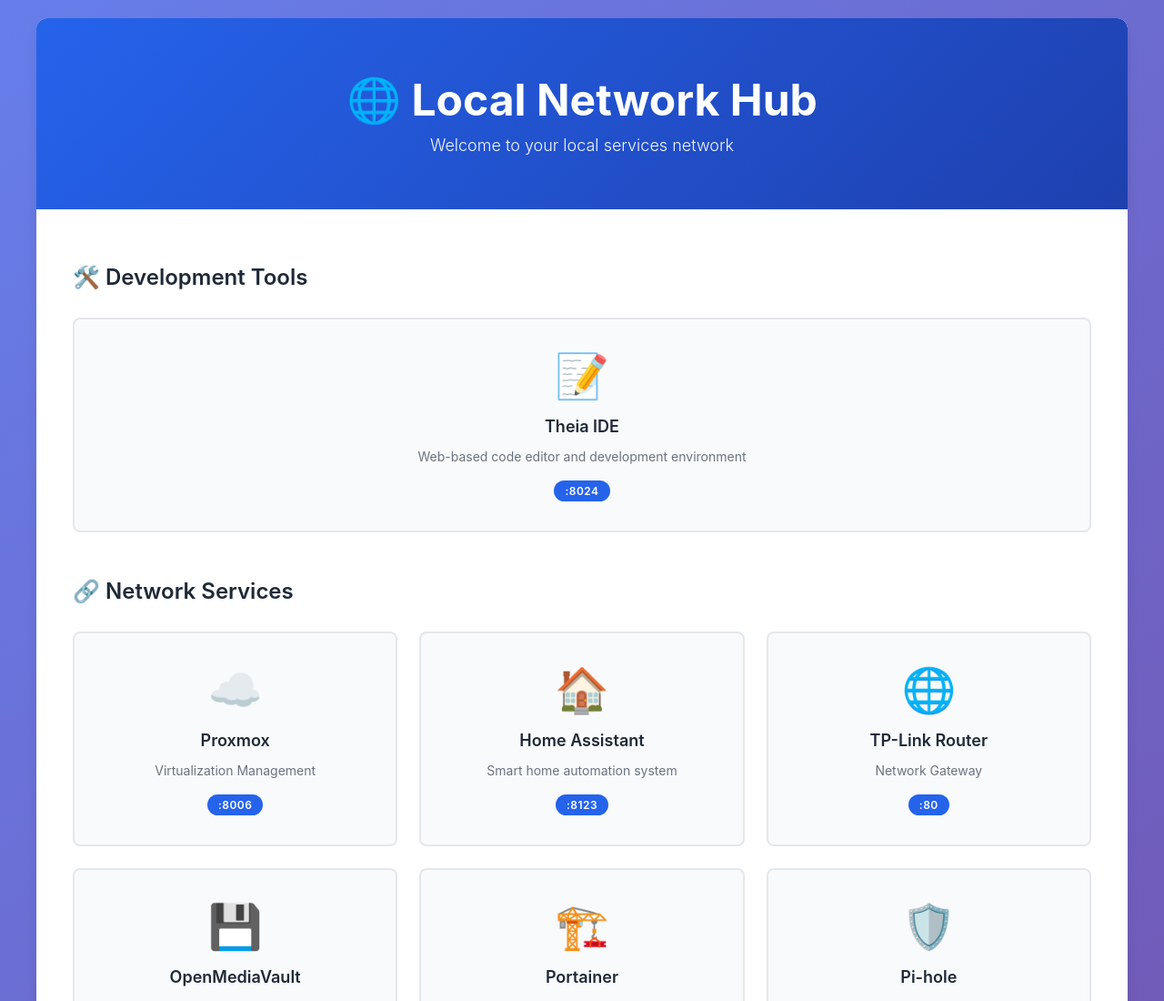
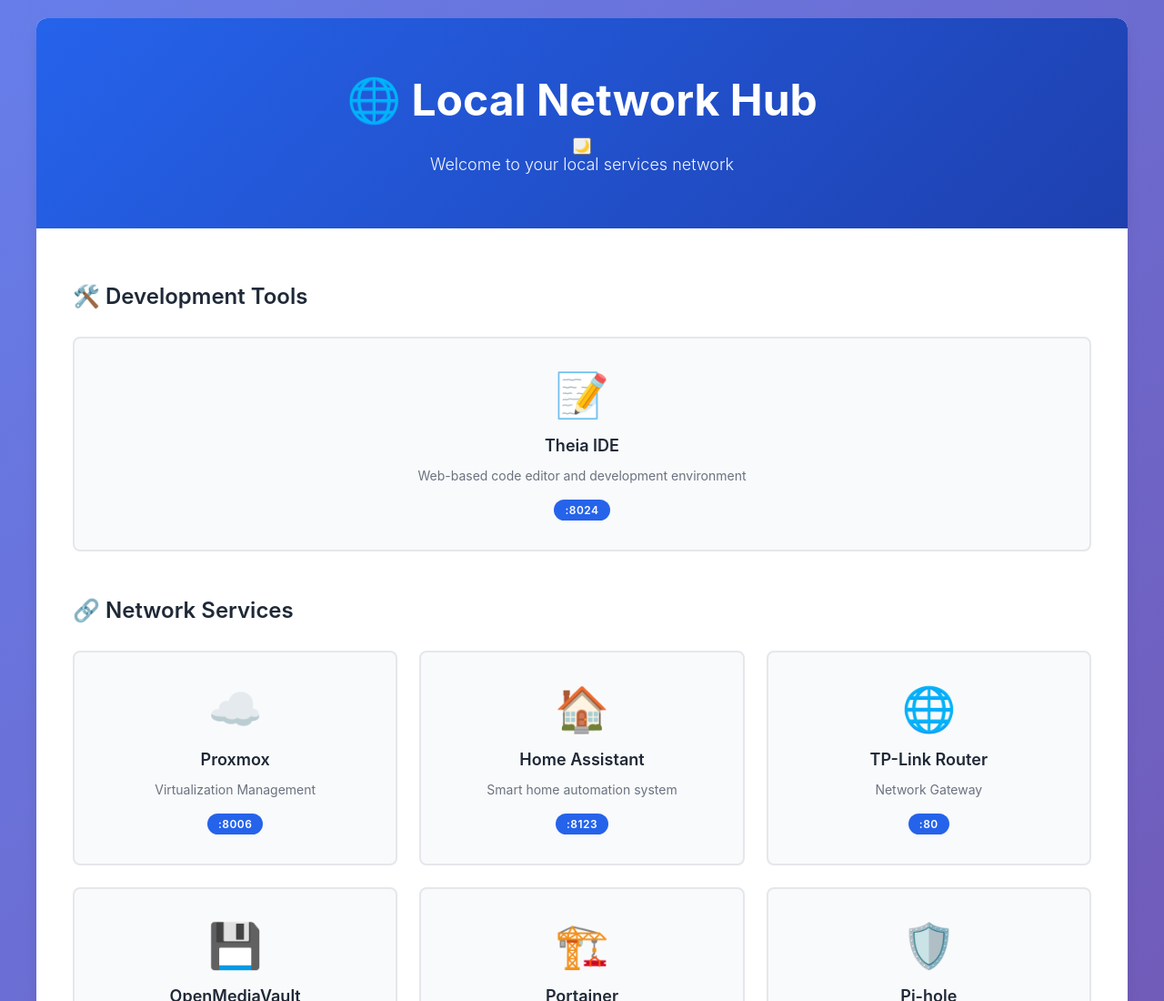
Before and after one commit to thei789/workspace, a website: page src/index.html in a window 1280 px wide. Shown: the top 1100 px of the page at 91% size. Drawn offline with Linux system fonts and the light colour scheme.

Commit message:
Dark mode funktionality added to the website. The user can now toggle between light and dark themes, enhancing the user experience and accessibility. The CSS has been updated to include styles for both themes, and JavaScript has been implemented to handle the theme switching logic. This feature allows users to choose their preferred viewing mode, making the website more versatile and user-friendly.

```diff
--- a/public/style.css
+++ b/public/style.css
@@ -15,6 +15,26 @@
     --border-color: #e5e7eb;
     --shadow: 0 1px 3px rgba(0, 0, 0, 0.1);
     --shadow-lg: 0 10px 15px -3px rgba(0, 0, 0, 0.1);
+
+    /* Dark mode variables */
+    --dark-primary: #60a5fa;
+    --dark-secondary: #3b82f6;
+    --dark-text-primary: #e5e7eb;
+    --dark-text-secondary: #9ca3af;
+    --dark-bg-light: #1f2937;
+    --dark-bg-white: #111827;
+    --dark-border-color: #374151;
+}
+
+/* Dark mode overrides */
+:root[data-theme="dark"] {
+  --primary-color: var(--dark-primary);
+  --secondary-color: var(--dark-secondary);
+  --text-primary: var(--dark-text-primary);
+  --text-secondary: var(--dark-text-secondary);
+  --bg-light: var(--dark-bg-light);
+  --bg-white: var(--dark-bg-white);
+  --border-color: var(--dark-border-color);
 }
 
 body {
@@ -26,6 +46,38 @@
     align-items: center;
     justify-content: center;
     padding: 20px;
+}
+
+/* Smooth transition for theme changes */
+* {
+  transition: background-color 0.3s ease, color 0.3s ease, border-color 0.3s ease;
+}
+
+/* Dark mode overrides */
+:root[data-theme="dark"] {
+  --primary-color: var(--dark-primary);
+  --secondary-color: var(--dark-secondary);
+  --text-primary: var(--dark-text-primary);
+  --text-secondary: var(--dark-text-secondary);
+  --bg-light: var(--dark-bg-light);
+  --bg-white: var(--dark-bg-white);
+  --border-color: var(--dark-border-color);
+}
+
+body {
+    font-family: -apple-system, BlinkMacSystemFont, 'Segoe UI', Roboto, 'Helvetica Neue', Arial, sans-serif;
+    background: linear-gradient(135deg, #667eea 0%, #764ba2 100%);
+    color: var(--text-primary);
+    min-height: 100vh;
+    display: flex;
+    align-items: center;
+    justify-content: center;
+    padding: 20px;
+}
+
+/* Smooth transition for theme changes */
+* {
+  transition: background-color 0.3s ease, color 0.3s ease, border-color 0.3s ease;
 }
 
 .container {
--- a/src/index.html
+++ b/src/index.html
@@ -9,7 +9,12 @@
 <body>
     <div class="container">
         <header class="header">
-            <h1>🌐 Local Network Hub</h1>
+            <div class="header-controls">
+                <h1>🌐 Local Network Hub</h1>
+                <button id="theme-toggle" class="theme-toggle" aria-label="Toggle dark mode">
+                    <span class="theme-icon">🌙</span>
+                </button>
+            </div>
             <p class="subtitle">Welcome to your local services network</p>
         </header>
 
@@ -120,6 +125,30 @@
             hour: '2-digit',
             minute: '2-digit'
         });
+
+        // Theme management
+        const themeToggle = document.getElementById('theme-toggle');
+        const htmlElement = document.documentElement;
+
+        // Load saved theme or use system preference
+        function initTheme() {
+            const saved = localStorage.getItem('theme');
+            const theme = saved || (window.matchMedia('(prefers-color-scheme: dark)').matches ? 'dark' : 'light');
+            applyTheme(theme);
+        }
+
+        function applyTheme(theme) {
+            htmlElement.setAttribute('data-theme', theme);
+            localStorage.setItem('theme', theme);
+            themeToggle.textContent = theme === 'dark' ? '☀️' : '🌙';
+        }
+
+        themeToggle.addEventListener('click', () => {
+            const current = htmlElement.getAttribute('data-theme') || 'light';
+            applyTheme(current === 'dark' ? 'light' : 'dark');
+        });
+
+        initTheme();
     </script>
 </body>
 </html>
```
